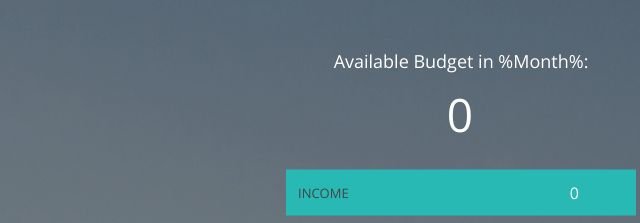
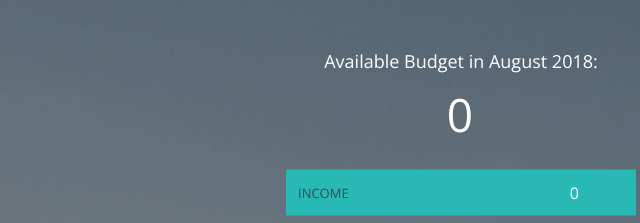
Before and after one commit to MitHipster/jonas-budget-app, a plain HTML site: page index.html in a window 1280 px wide. Shown: the top 223 px of the page, 179-819 px from the left. Drawn offline with nearby package versions, Linux system fonts and the light colour scheme.

Commit message:
Title and Input Outlines
Added month and year to title and added change event to toggle outline classes to differentiate entering expense from income items.

```diff
--- a/app.js
+++ b/app.js
@@ -99,7 +99,8 @@ const UIController = (() => {
 		expensesLbl: '.budget__expenses--value',
 		percentLbl: '.budget__expenses--percentage',
 		container: '.container',
-		expenseListItems: '.expenses__list > div'
+		expenseListItems: '.expenses__list > div',
+		dateLbl: '.budget__title--month'
 	};
 
 	const formatNumber = num => {
@@ -177,6 +178,41 @@ const UIController = (() => {
 		getElements: () => {
 			return elements;
 		},
+		displayDate: () => {
+			const monthNames = [
+				'January',
+				'February',
+				'March',
+				'April',
+				'May',
+				'June',
+				'July',
+				'August',
+				'September',
+				'October',
+				'November',
+				'December'
+			];
+			const dateElement = document.querySelector(elements.dateLbl);
+			const date = new Date();
+			dateElement.textContent =
+				monthNames[date.getMonth()] + ' ' + date.getFullYear();
+		},
+		changedType: () => {
+			const inputs = document.querySelectorAll(
+				elements.inputType +
+					', ' +
+					elements.inputDesc +
+					', ' +
+					elements.inputValue
+			);
+
+			inputs.forEach(input => {
+				input.classList.toggle('red-focus');
+			});
+
+			document.querySelector(elements.inputBtn).classList.toggle('red');
+		},
 		clearInputs: () => {
 			// Converted node list into an array to demonstrate using the call method on the Array prototype
 			const inputs = document.querySelectorAll(
@@ -210,6 +246,10 @@ const controller = ((budgetCtrl, UICtrl) => {
 		document
 			.querySelector(UIElements.container)
 			.addEventListener('click', ctrlDeleteItem);
+
+		document
+			.querySelector(UIElements.inputType)
+			.addEventListener('change', UICtrl.changedType);
 	};
 
 	const updateBudget = () => {
@@ -266,6 +306,7 @@ const controller = ((budgetCtrl, UICtrl) => {
 	return {
 		init: () => {
 			console.log('Start');
+			UICtrl.displayDate();
 			setupEventListeners();
 		}
 	};
--- a/index.html
+++ b/index.html
@@ -15,7 +15,7 @@
 		<div class="budget">
 			<div class="budget__title">
 				Available Budget in
-				<span class="budget__title--month">%Month%</span>:
+				<span class="budget__title--month"></span>:
 			</div>
 
 			<div class="budget__value">0</div>
```
